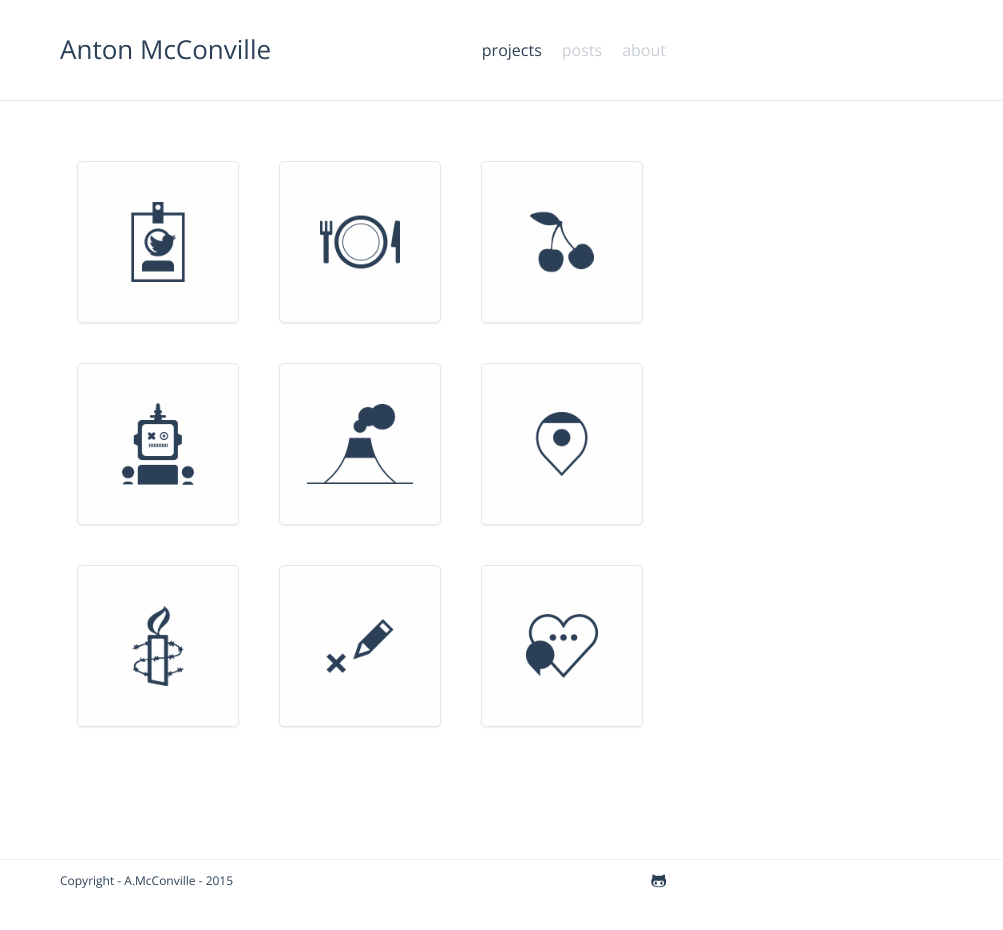
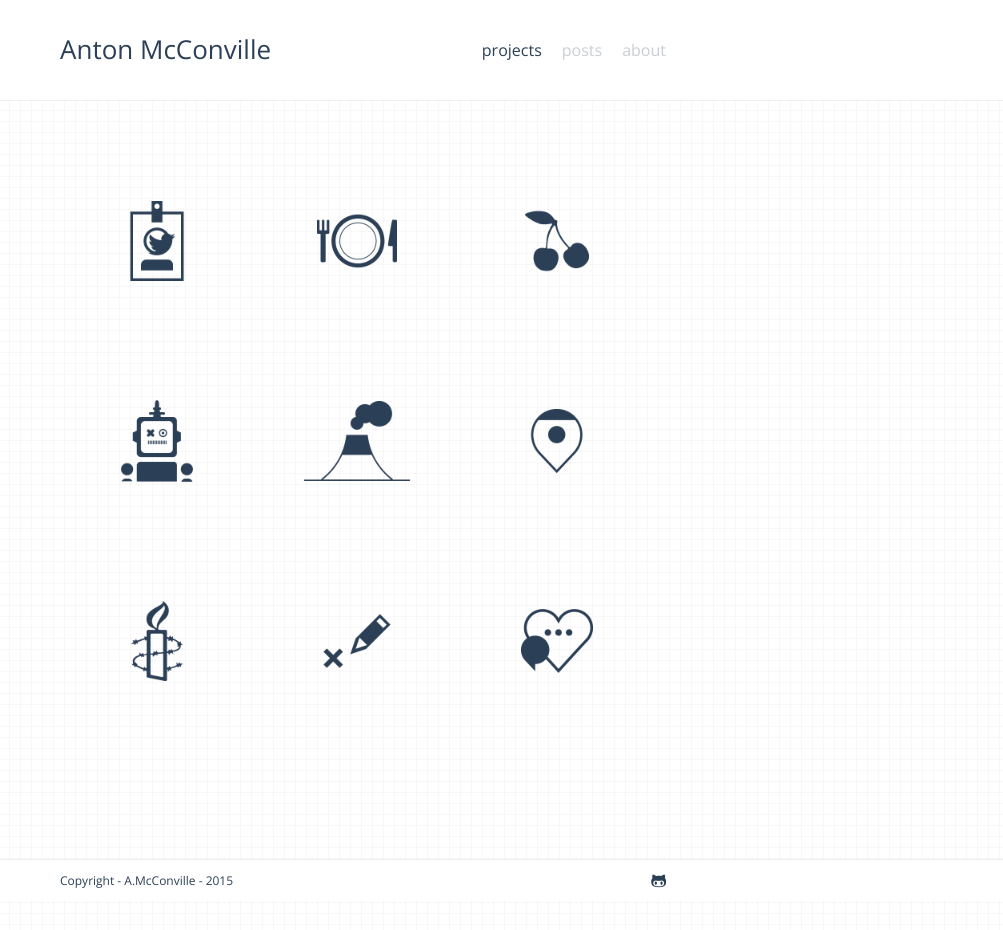
Before and after one commit to antonmc/antonmc.github.io, a Jekyll site: the page index.html, which Jekyll copies as it is, in a window 1280 px wide. Shown: the whole page, without its empty margins (277-1280 px from the left). Built offline with Jekyll 4.4.1, drawn with Linux system fonts in a browser that asks for light colours; nearby versions of some CDN libraries.

Commit message:
tweaks to style

```diff
--- a/style/main.css
+++ b/style/main.css
@@ -1,11 +1,11 @@
 .hickory {
     padding: 0;
     margin: 0;
-    background-color: white;
+    background-color: #fafafa;
     /* #f5f5f5; */
     /*    background: #FFF;*/
     /* #F7F7F3; */
-    /*    background: url(grid.jpg);*/
+    background: url(grid.jpg);
     font-family: 'Open Sans', sans-serif;
     -webkit-font-smoothing: antialiased;
 }
@@ -123,7 +123,7 @@ p img {
     background: #fff;
     /* #50667f; */
     height: 100px;
-    border-bottom: 1px solid #E7E7E7;
+    border-bottom: 1px solid #edeeee;
     display: flex;
     flex-direction: column;
     align-items: center;
@@ -255,14 +255,14 @@ p img {
     max-width: 160px;
     width: 160px;
     text-decoration: none;
-    background-color: #fefefe;
-    border-radius: 5px;
-    box-shadow: 0 1px 2px rgba(0, 0, 0, 0.07);
-    border: 1px solid rgb(231, 231, 231);
+    /*    background-color: #fefefe;*/
+    border-radius: 3px;
+    /*    box-shadow: 0 1px 2px rgba(0, 0, 0, 0.07);*/
+    /*    border: 1px solid rgb(231, 231, 231);*/
 }
 
 .tile:hover {
-    border: #2B3F56 dotted 1px;
+    border: #edeeee solid 1px;
 }
 
 li:nth-of-type(3) {
```
